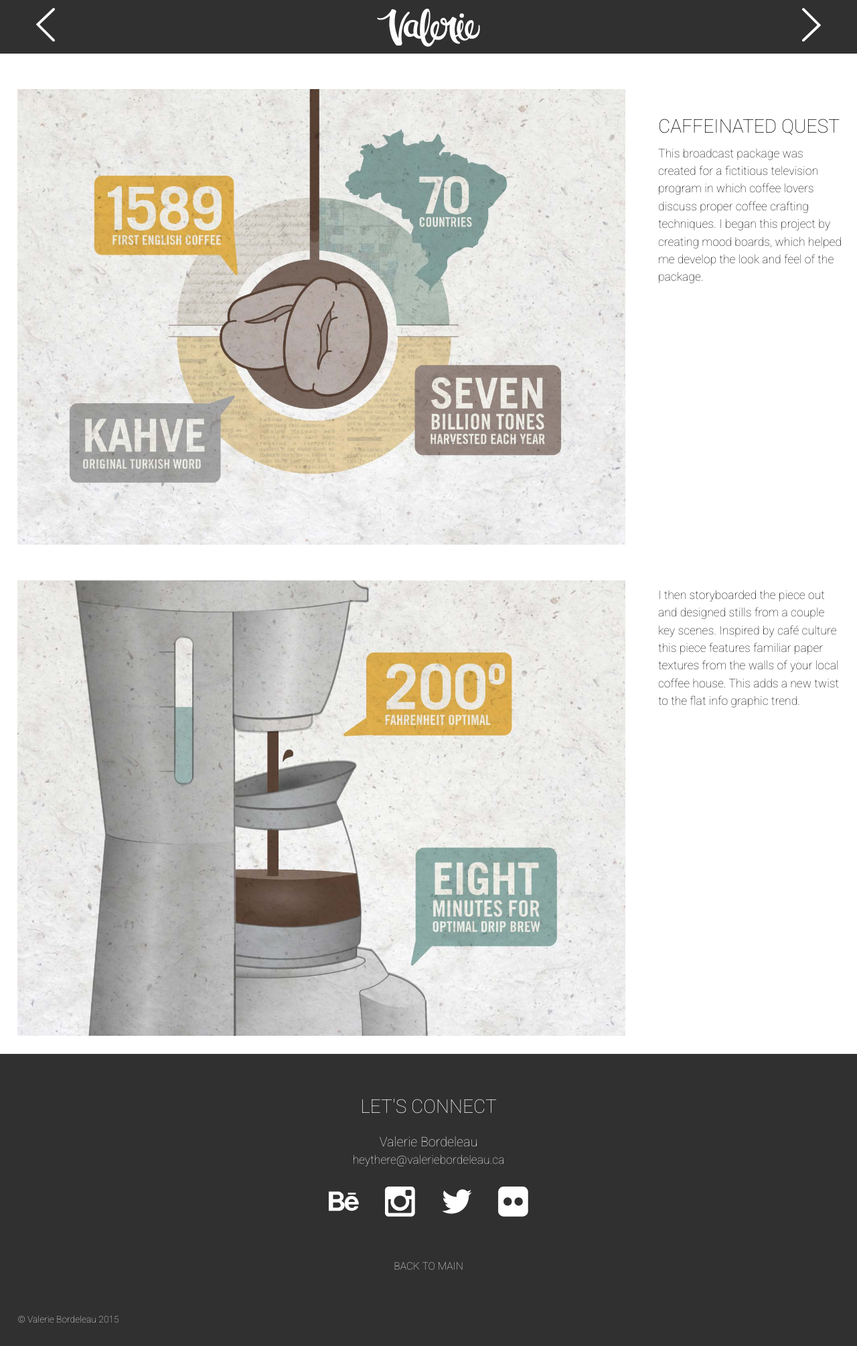
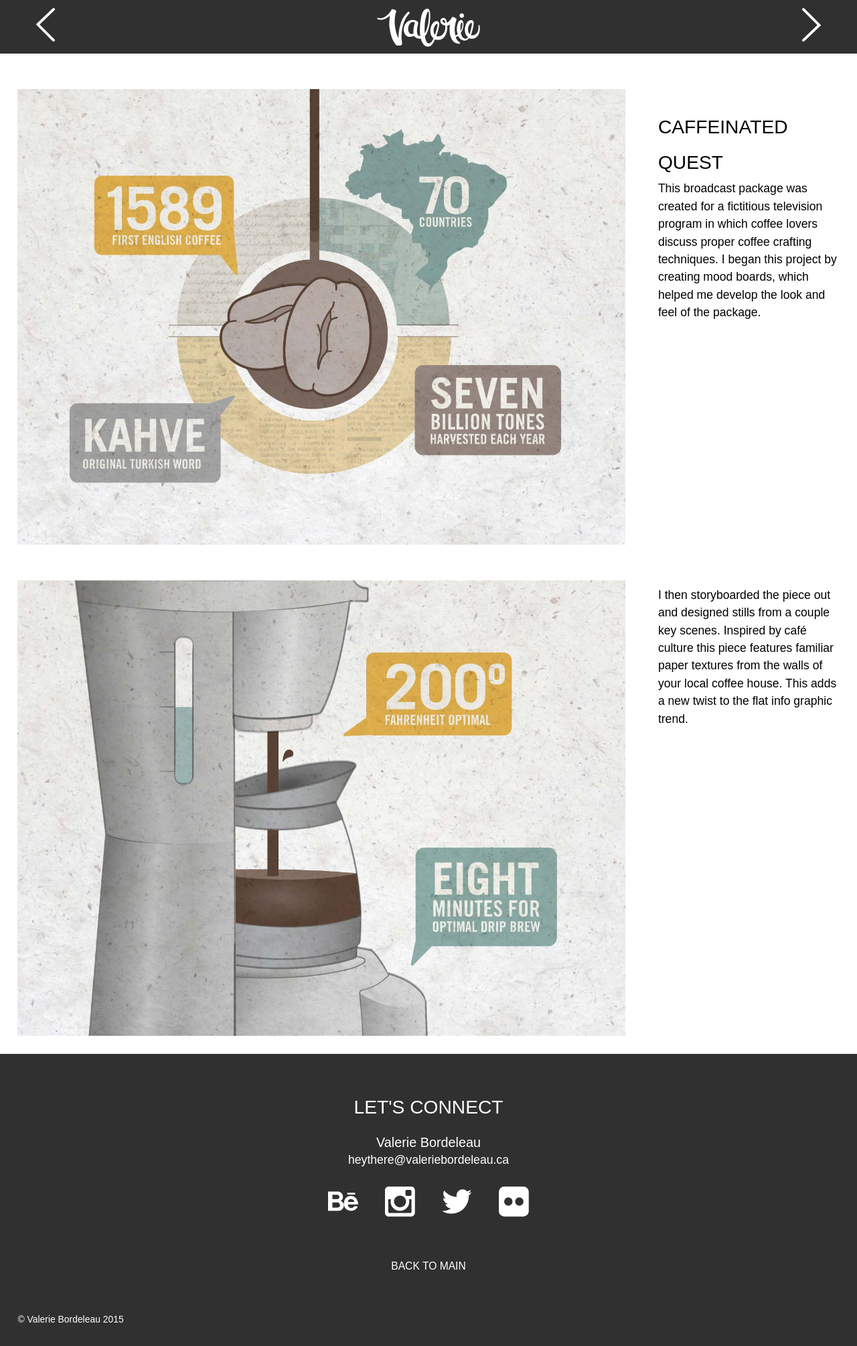
Before and after one commit to valeriebordeleau/portfolio-valerie-bordeleau, a Jekyll site: the page built from cafe.html, in a window 1280 px wide. Shown: the whole page at 67% size. Built offline with Jekyll 4.4.1, drawn with Linux system fonts in a browser that asks for light colours.

Commit message:
removed random roboto tags

```diff
--- a/_includes/css/typography.css
+++ b/_includes/css/typography.css
@@ -1,12 +1,12 @@
 /* http://thomasjbradley.github.io/typografier/#0,100,1.3,1.067;38,110,1.4,1.067;60,120,1.5,1.067;90,130,1.5,1.067 */
 
 html {
-    font-family: 'fira-sans-2','Roboto', sans-serif;
+    font-family: 'fira-sans-2',sans-serif;
     font-weight: 100;
 }
 
 h1, h2, h3 {
-    font-family:'fira-sans-2','Roboto', sans-serif;
+    font-family:'fira-sans-2', sans-serif;
     font-weight: 100;
 }
 
--- a/cafe.html
+++ b/cafe.html
@@ -23,7 +23,7 @@ previous: /hydro
         <div class="grid pad-t">
            <div class="unit unit-xs-1 unit-s-1 unit-m-1-2 unit-l-3-4 island">
                 <div class="embed embed--4by3">
-                    <img src="{{site.baseurl}}/artwork/cafe1.jpg" class="main-p-img embed__item" alt="Image Description">
+                    <img src="{{site.baseurl}}/artwork/cafe1.jpg" class="main-p-img embed__item" alt="Caffeinated Quest, art direction, info graphic">
                 </div><!-- embed -->
             </div><!-- unit -->
 
@@ -38,7 +38,7 @@ previous: /hydro
 
         <div class="unit unit-xs-1 unit-s-1 unit-m-1-2 unit-l-3-4 island">
                 <div class="embed embed--4by3">
-                    <img src="{{site.baseurl}}/artwork/cafe2.jpg" class="main-p-img embed__item" alt="Image Description">
+                    <img src="{{site.baseurl}}/artwork/cafe2.jpg" class="main-p-img embed__item" alt="Caffeinated Quest, art direction, coffee brewer">
                 </div><!-- embed -->
             </div><!-- unit -->
 
--- a/everydayessentials.html
+++ b/everydayessentials.html
@@ -28,7 +28,7 @@ previous: /narnia
         <div class="grid pad-t">
            <div class="unit unit-xs-1 unit-s-1 unit-m-1-2 unit-l-3-4 island">
                 <div class="embed embed--4by3">
-                    <img src="{{site.baseurl}}/artwork/pkgA1.jpg" class="main-p-img embed__item" alt="Image Description">
+                    <img src="{{site.baseurl}}/artwork/pkgA1.jpg" class="main-p-img embed__item" alt="Everyday Essentials">
                 </div><!-- embed -->
             </div><!-- unit -->
 
```
